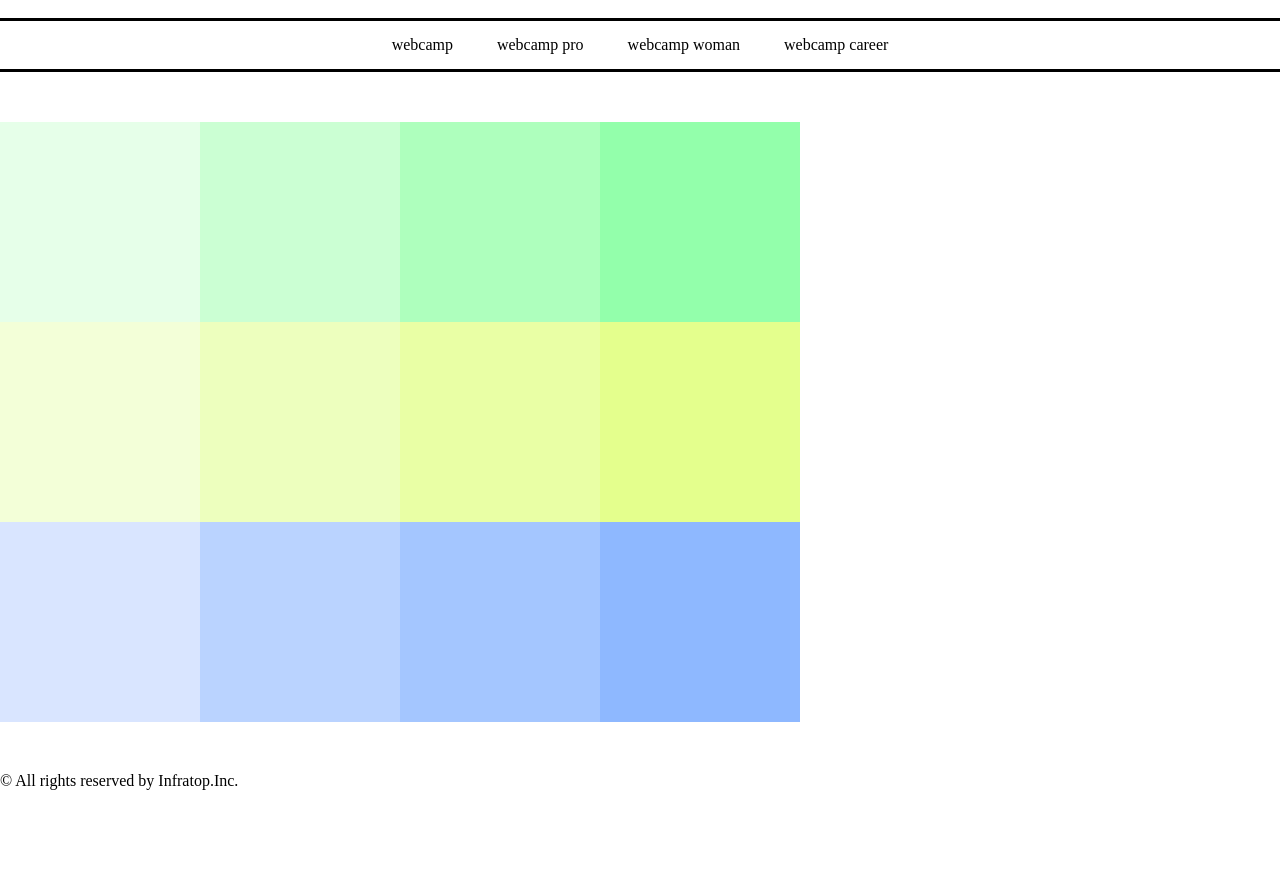
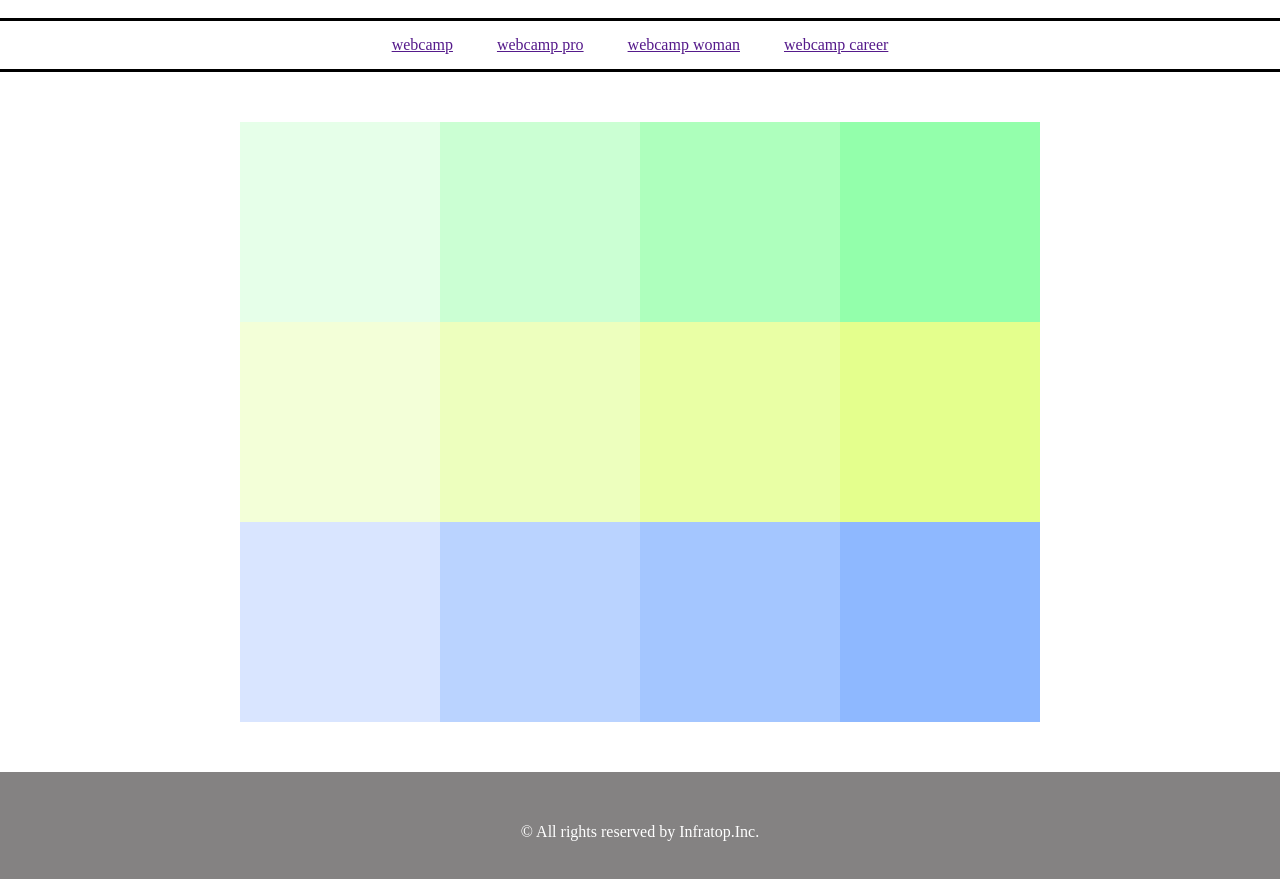
Before and after one commit to Hiromitsu-Ikeda/HTML_CSS, a plain HTML site: page chap5/chap5_excercise.html in a window 1280 px wide. Shown: the part 59-938 px from the top of the page. Before the commit the page ends 849 px from the top, so only its background shows below. Drawn offline with Linux system fonts and the light colour scheme.

Commit message:
[END] chap5_excercise

```diff
--- a/chap5/chap5_excercise.css
+++ b/chap5/chap5_excercise.css
@@ -25,14 +25,15 @@ header {
 
 
 .box {
+    display: flex;
     justify-content: center;
     margin: 50px auto;
 }
 
 .box1 {
-    width: 800px;
-    display: flex;
-    justify-content: center;
+    width: 200px;
+    /* display: flex;
+    justify-content: center; */
 }
 
 .box1-1 {
@@ -44,29 +45,24 @@ header {
 .box1-2 {
     width: 200px;
     height: 200px;
-    background-color: #cbffd3;
+    background-color: #f3ffd8;
 }
 .box1-3 {
     width: 200px;
     height: 200px;
-    background-color: #aeffbd;
-}
-.box1-4 {
-    width: 200px;
-    height: 200px;
-    background-color: #93ffab;
+    background-color: #d9e5ff;
 }
 
 .box2 {
-    width: 800px;
-    display: flex;
-    justify-content: center;
+    width: 200px;
+    /* display: flex;
+    justify-content: center; */
 }
 
 .box2-1 {
     width: 200px;
     height: 200px;
-    background-color: #f3ffd8;
+    background-color: #cbffd3;
 }
 
 .box2-2 {
@@ -77,38 +73,65 @@ header {
 .box2-3 {
     width: 200px;
     height: 200px;
-    background-color: #e9ffa5;
-}
-.box2-4 {
-    width: 200px;
-    height: 200px;
-    background-color: #e4ff8d;
+    background-color: #bad3ff;
 }
 
 .box3 {
-    width: 800px;
-    display: flex;
-    justify-content: center;
+    width: 200px;
+    /* display: flex;
+    justify-content: center; */
 }
 
 .box3-1 {
     width: 200px;
     height: 200px;
-    background-color: #d9e5ff;
+    background-color: #aeffbd;
 }
 
 .box3-2 {
     width: 200px;
     height: 200px;
-    background-color: #bad3ff;
+    background-color: #e9ffa5;
 }
 .box3-3 {
     width: 200px;
     height: 200px;
     background-color: #a4c6ff;
 }
-.box3-4 {
+
+.box4 {
+    width: 200px;
+    /* display: flex;
+    justify-content: center; */
+}
+
+.box4-1 {
+    width: 200px;
+    height: 200px;
+    background-color: #93ffab;
+}
+
+.box4-2 {
+    width: 200px;
+    height: 200px;
+    background-color: #e4ff8d;
+}
+.box4-3 {
     width: 200px;
     height: 200px;
     background-color: #8eb8ff;
 }
+
+footer {
+    width: 100%;
+    height: 120px;
+    text-align: center;
+    line-height: 120px;
+    background-color: #848282;
+}
+
+.footer-text {
+    color: #ffff;
+};
+
+}
--- a/chap5/chap5_excercise.html
+++ b/chap5/chap5_excercise.html
@@ -13,10 +13,18 @@
 
     <nav class="nav">
         <ul class="list">
-            <li class="list-item">webcamp</li>
-            <li class="list-item">webcamp pro</li>
-            <li class="list-item">webcamp woman</li>
-            <li class="list-item">webcamp career</li>
+            <li class="list-item">
+                <a href="">webcamp</a>
+            </li>
+            <li class="list-item">
+                <a href="">webcamp pro</a>
+            </li>
+            <li class="list-item">
+                <a href="">webcamp woman</a>
+            </li>
+            <li class="list-item">
+                <a href="">webcamp career</a>
+            </li>
         </ul>
     </nav>
 
@@ -25,23 +33,30 @@
             <div class="box1-1"></div>
             <div class="box1-2"></div>
             <div class="box1-3"></div>
-            <div class="box1-4"></div>
         </div>
 
         <div class="box2">
             <div class="box2-1"></div>
             <div class="box2-2"></div>
             <div class="box2-3"></div>
-            <div class="box2-4"></div>
         </div>
 
         <div class="box3">
             <div class="box3-1"></div>
             <div class="box3-2"></div>
             <div class="box3-3"></div>
-            <div class="box3-4"></div>
+        </div>
+
+        <div class="box4">
+            <div class="box4-1"></div>
+            <div class="box4-2"></div>
+            <div class="box4-3"></div>
         </div>
     </div>
 
-    <footer class="footer">© All rights reserved by Infratop.Inc.</footer>
+    </div>
+    <footer class="footer">
+        <p class="footer-text">© All rights reserved by Infratop.Inc.
+        </p>
+    </footer>
 </html>
```
